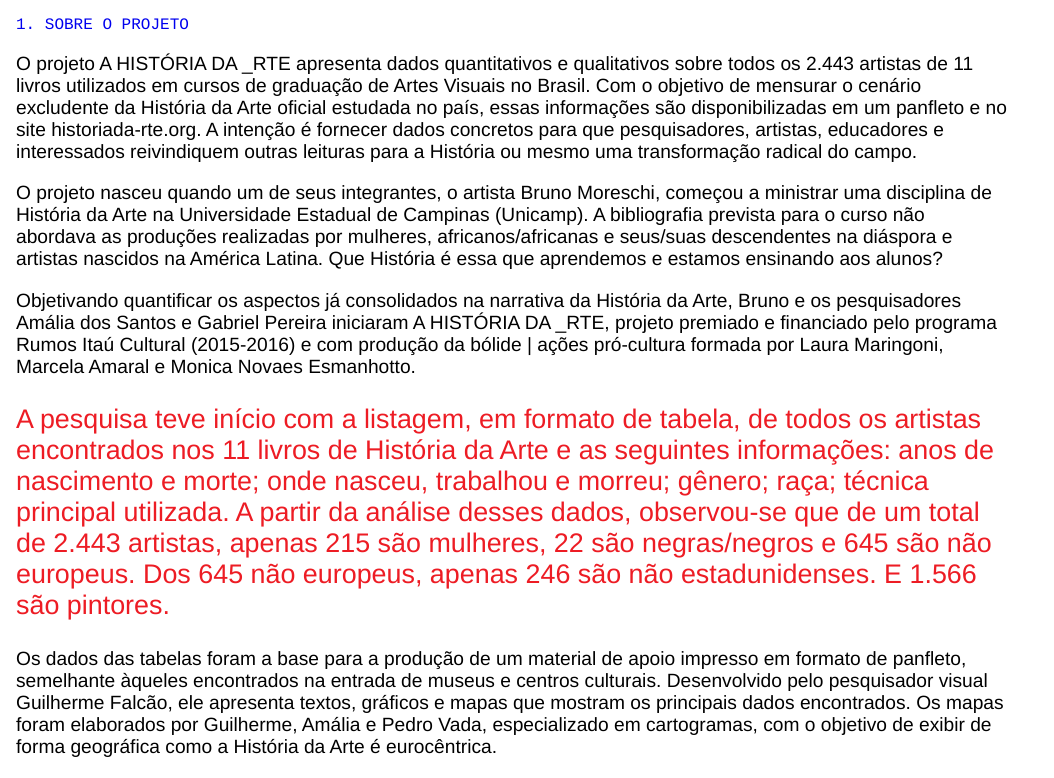
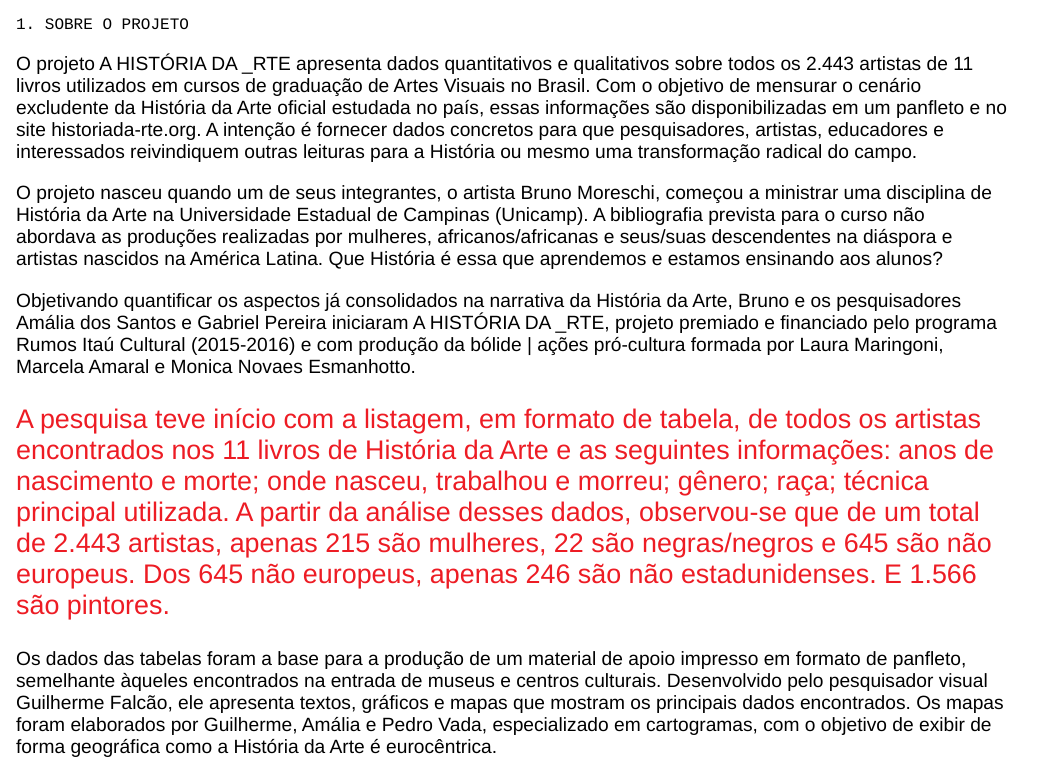
Before and after one commit to barraponto/hdrte, a Vue app: page /#/sobre in a window 1280 px wide. Shown: the top 778 px of the page, without its empty margins (0-1054 px from the left). Built offline with nearby package versions, Linux system fonts and the light colour scheme; the HTML template or start-up script is replaced by a standard one.

Commit message:
feat(app): set the menu colors properly

```diff
--- a/src/components/NewHome.vue
+++ b/src/components/NewHome.vue
@@ -50,6 +50,16 @@
       & a {
         text-decoration: none;
         text-transform: uppercase;
+        color: black;
+
+        &:visited {
+          color: black;
+        }
+
+        &:hover,
+        &:active {
+          color: #ed1c24;
+        }
 
         &:nth-of-type(1) { order: 1; }
         &:nth-of-type(2) { order: 2; }
```
